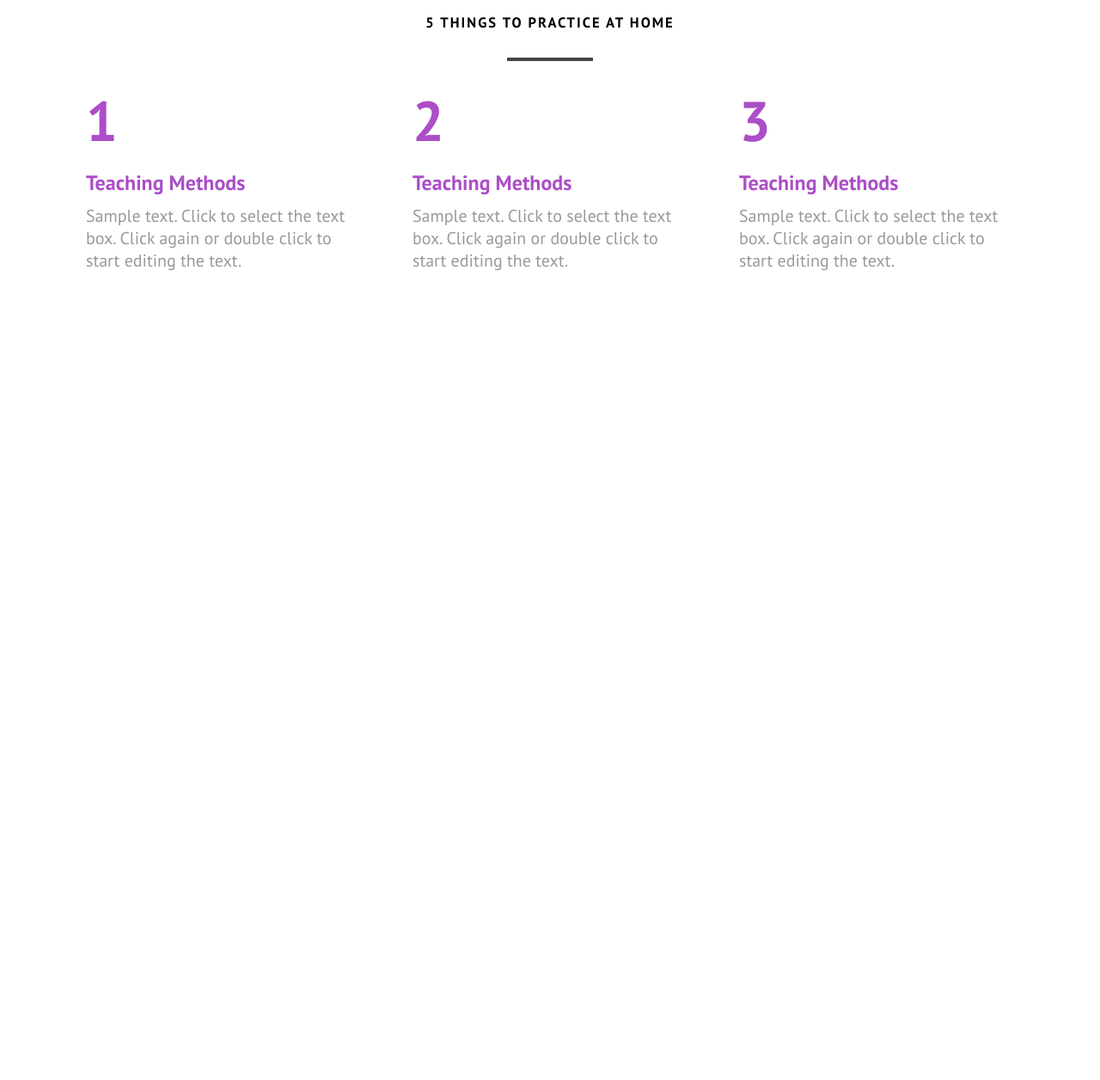
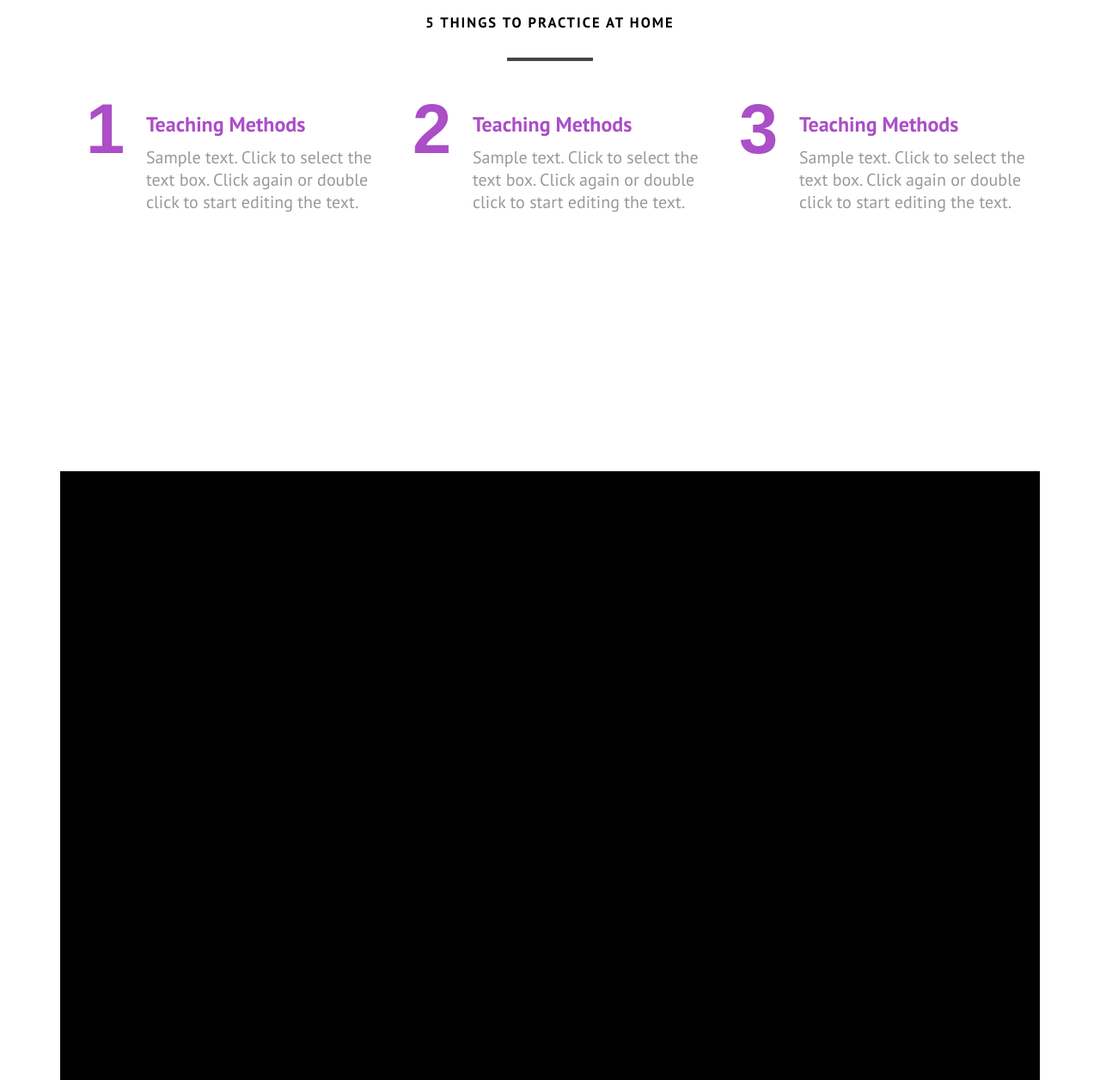
Before and after one commit to Koru444/front-universit-, a plain HTML site: page front-universite 2/index.html in a window 1280 px wide. Shown: the part 3584-4840 px from the top of the page at 86% size. Before the commit the page ends 4424 px from the top, so only its background shows below. Drawn offline with Linux system fonts and the light colour scheme.

Commit message:
Add files via upload

```diff
--- a/front-universite 2/css/style.css
+++ b/front-universite 2/css/style.css
@@ -1,3 +1,4 @@
+@import url('https://fonts.googleapis.com/css2?family=Open+Sans:ital,wght@0,300..800;1,300..800&display=swap');
 *{
     padding: 0;
     margin: 0;
@@ -200,6 +201,7 @@ h1 {
   margin: auto;
   align-items: center;
   margin-top: 400px;
+  margin-bottom: 90px;
 }
 .st-5 h1{
   font-weight: 700;
@@ -218,7 +220,17 @@ h1 {
 .st-5-test{
   display: flex;
   flex-direction: column;
-  justify-content: space-between;
+  position: relative;
+  right: -50px;
+  top: -87px;
+  padding-left: 20px;
+}
+
+.st-6{
+  width: 1140px;
+  margin: auto;
+  background: #000;
+  height: 800px;
 }
 .u-container-layout-1{
   padding: 10px 30px;
@@ -234,6 +246,7 @@ h1 {
 
 .u-container-layout-1 h3{
   width: 30%;
+
 }
 .st-5-trait{
   border-right-width: 0;
@@ -427,6 +440,9 @@ top: -1020px;
   font-size: 65px;
   color: #ab4ec7;
   width: 32.42px;
+  font-size: 4.0625rem;
+  font-family: 'OSwald',sans-serif !important ;
+  font-weight: 700;
 }
 .text-st-5 h4{
   font-size: 24px;
--- a/front-universite 2/index.html
+++ b/front-universite 2/index.html
@@ -173,24 +173,34 @@
 
                         <div class="text-st-5">
                             <div class="u-container-layout u-container-layout-1">
+                                <h3>1</h3>
                                 <div class="st-5-test">
-                                <div><h3>1</h3></div>
                                 <h4>Teaching Methods</h4>
                                 <p>Sample text. Click to select the text box. Click again or double click to start editing the text.</p>
                             </div>
                             </div>
                             <div class="u-container-layout u-container-layout-1">
                                 <h3>2</h3>
+                                <div class="st-5-test">
+
                                 <h4>Teaching Methods</h4>
                                 <p>Sample text. Click to select the text box. Click again or double click to start editing the text.</p>
                             </div>
+
+                            </div>
                             <div class=" u-container-layout u-container-layout-1">
                                 <h3>3</h3>
+                                <div class="st-5-test">
+
                                 <h4>Teaching Methods</h4>
                                 <p>Sample text. Click to select the text box. Click again or double click to start editing the text.</p>
                             </div>
+
+                            </div>
                         </div>
                     </section>
+
+                    <section class="st-6"></section>
                 </main>
 
 
```
